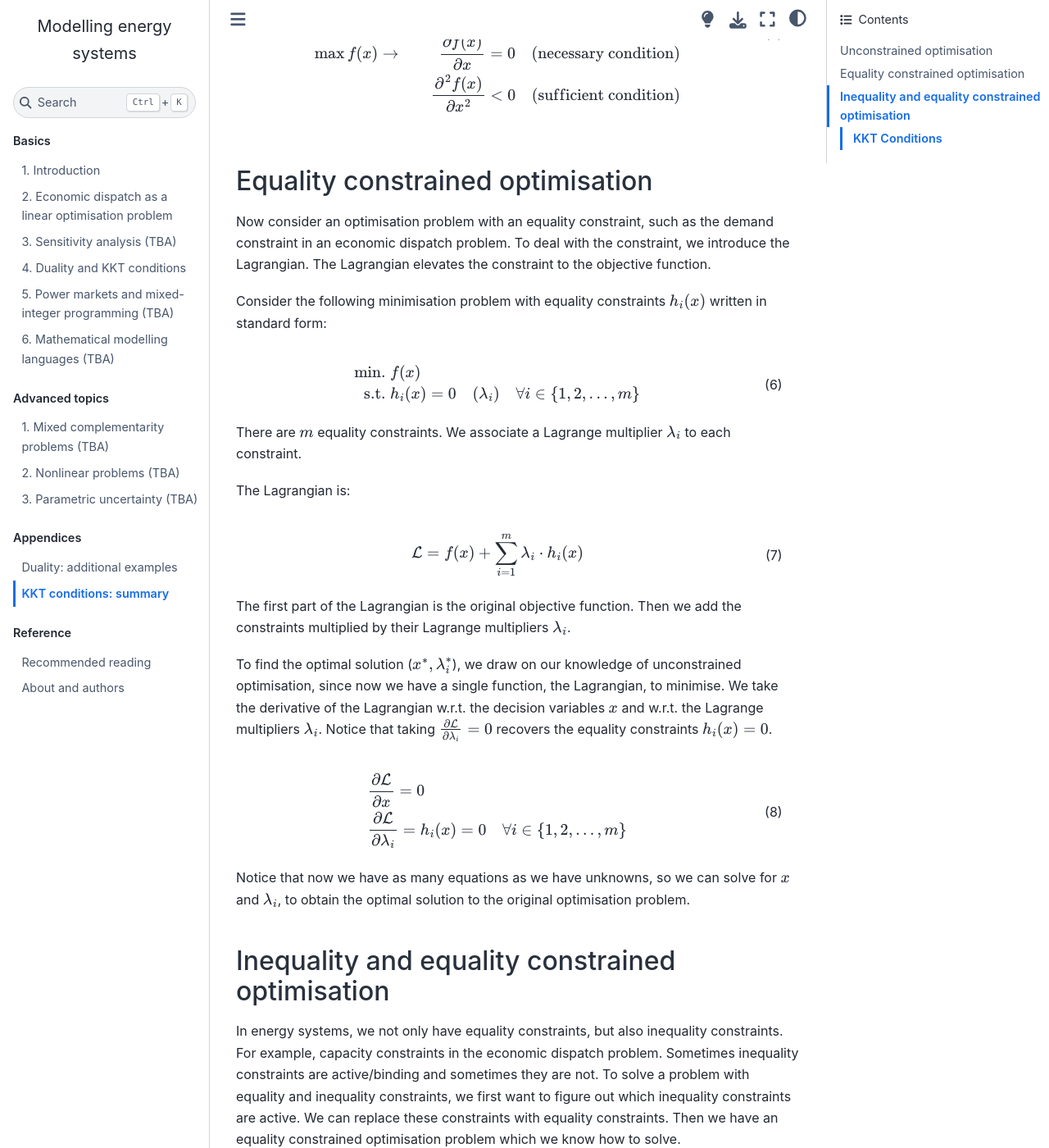
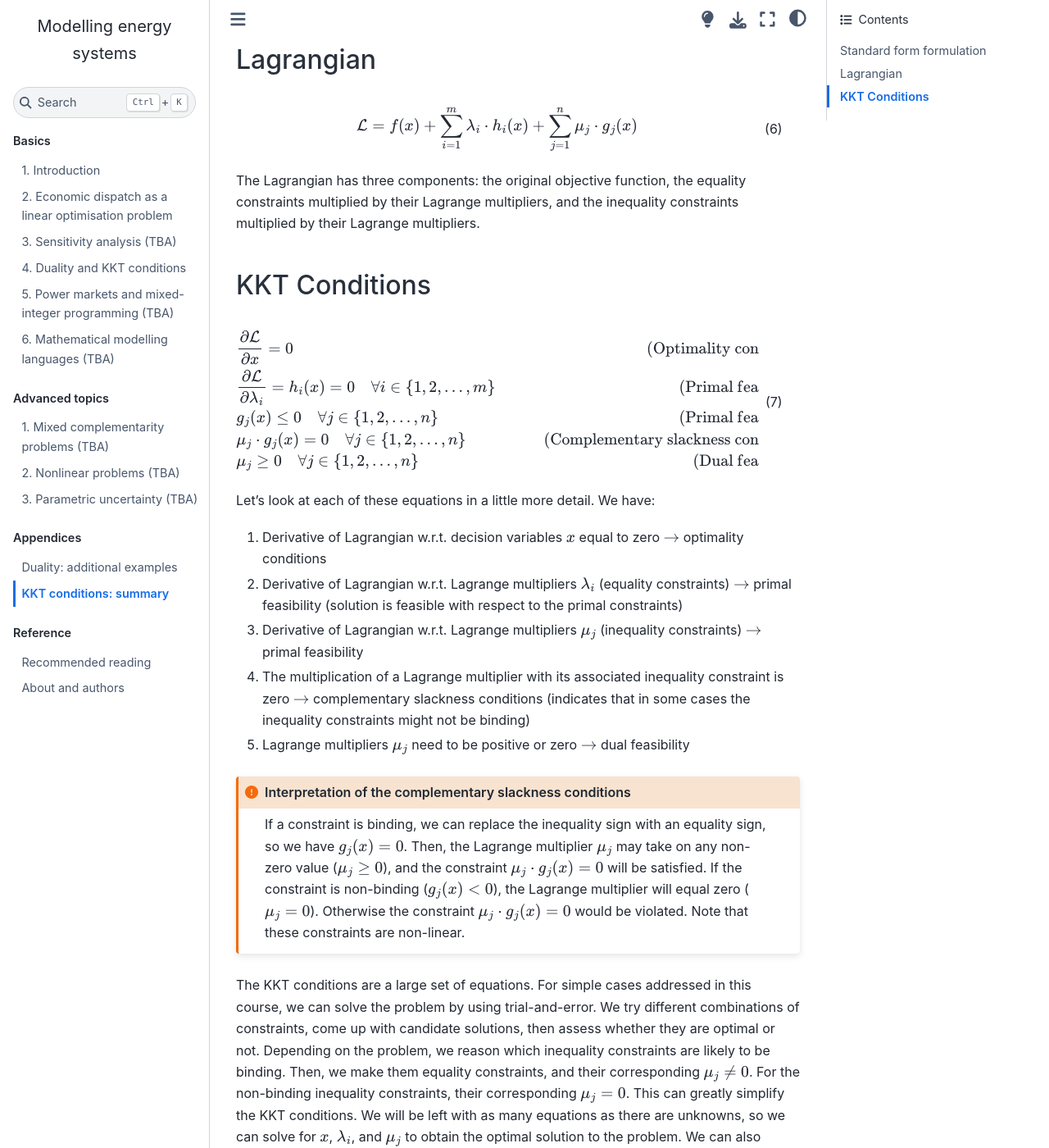
Before and after one commit to sjpfenninger/modelling-energy-systems, a Jupyter Book: the page built from appendix/kkts-summary.md, in a window 1280 px wide and 1400 px high, scrolled down 443 px. Shown: the whole window at 82% size. Built offline with Jupyter Book 1.0.4 settings and Sphinx 7.4.7 and the Sphinx Book theme 1.1.4, drawn with Linux system fonts in a browser that asks for light colours; comment, search, counter and statistics services are not loaded; some of the changed text lies outside the part shown.

Commit message:
Fix KKT summary

```diff
--- a/appendix/kkts-summary.md
+++ b/appendix/kkts-summary.md
@@ -1,71 +1,26 @@
 # KKT conditions: summary
 
-## Unconstrained optimisation
+## Standard form formulation
 
-Let's go back to basic optimisation (high school mathematics). Whenever you had to optimise (minimise or maximise) a function, you were doing unconstrained optimisation. To determine the optimum of a certain function, we should take the derivative of that function w.r.t. the decision variable $x$ and equate it to zero. Then we take the second order derivative to see if it is a minimum or maximum.
-
-\begin{align}
-    \min f(x) & \rightarrow & \frac{\partial f(x)}{\partial x} =  0 \quad \text{(necessary condition)} \\
-    & & \frac{\partial^2 f(x)}{\partial x^2} > 0 \quad \text{(sufficient condition)} \\
-    \max f(x) & \rightarrow & \frac{\partial f(x)}{\partial x} =  0 \quad \text{(necessary condition)} \\
-    & & \frac{\partial^2 f(x)}{\partial x^2} < 0 \quad \text{(sufficient condition)} \\
-\end{align}
-
-## Equality constrained optimisation
-
-Now consider an optimisation problem with an equality constraint, such as the demand constraint in an economic dispatch problem. To deal with the constraint, we introduce the Lagrangian. The Lagrangian elevates the constraint to the objective function.
-
-Consider the following minimisation problem with equality constraints $h_i(x)$ written in standard form:
-\begin{align}
-    \text{min.} \; & f(x) \\
-    \text{s.t.} \; & h_i(x) = 0 \quad (\lambda_i) \quad \forall i \in \{1,2,...,m\}
-\end{align}
-There are $m$ equality constraints. We associate a Lagrange multiplier $\lambda_i$ to each constraint.
-
-The Lagrangian is:
-\begin{equation}
-    \mathcal{L} = f(x) + \sum_{i=1}^m \lambda_i \cdot h_i(x)
-\end{equation}
-The first part of the Lagrangian is the original objective function. Then we add the constraints multiplied by their Lagrange multipliers $\lambda_i$.
-
-To find the optimal solution ($x^*, \lambda_i^*$), we draw on our knowledge of unconstrained optimisation, since now we have a single function, the Lagrangian, to minimise. We take the derivative of the Lagrangian w.r.t. the decision variables $x$ and w.r.t. the Lagrange multipliers $\lambda_i$. Notice that taking $\frac{\partial \mathcal{L}}{\partial \lambda_i} = 0$ recovers the equality constraints $h_i(x) = 0$.
-
-\begin{align}
-    & \frac{\partial \mathcal{L}}{\partial x} = 0 \\
-    & \frac{\partial \mathcal{L}}{\partial \lambda_i} = h_i(x) = 0 \quad \forall i \in  \{1,2,...,m\}
-\end{align}
-
-Notice that now we have as many equations as we have unknowns, so we can solve for $x$ and $\lambda_i$, to obtain the optimal solution to the original optimisation problem.
-
-## Inequality and equality constrained optimisation
-In energy systems, we not only have equality constraints, but also inequality constraints. For example, capacity constraints in the economic dispatch problem. Sometimes inequality constraints are active/binding and sometimes they are not. To solve a problem with equality and inequality constraints, we first want to figure out which inequality constraints are active. We can replace these constraints with equality constraints. Then we have an equality constrained optimisation problem which we know how to solve.
-
-However, for most problems, we do not know which constraints will be binding. So, we use a set of optimality conditions called Karush-Kuhn-Tucker (KKT) conditions to reflect the fact that in some cases inequality constraints are binding and in some cases they are not.
-
-Consider the general inequality and equality constrained optimisation problem written in standard form:
+Consider the following general inequality and equality constrained optimisation problem written in a standard form:
 
 \begin{align}
     \text{min.} \; & f(x) \\
     \text{s.t.} \; & h_i(x) = 0 \quad (\lambda_i) \quad \forall i \in \{1,2,...,m\}  \\
     & g_j(x) \leq 0 \quad (\mu_j) \quad \forall j \in \{1,2,...,n\}
 \end{align}
+
 There are $m$ equality constraints associated with Lagrange multipliers $\lambda_i$ and $n$ inequality constraints associated with Lagrange multipliers $\mu_j$.
 
-:::{admonition} Standard Form
-:class: note
+## Lagrangian
 
-In standard form, the constraints are written separately with a zero on the right-hand side. For equality constraints, we have "= 0". For inequality constraints, we have "$\leq$ 0" (not "$\geq$ 0"). We will write all problems in standard form first so it is easier to write the Lagrangian and KKT conditions.
-:::
-
-The Lagrangian is:
 \begin{equation}
     \mathcal{L} = f(x) + \sum_{i=1}^m \lambda_i \cdot h_i(x) + \sum_{j=1}^{n} \mu_j \cdot g_j(x)
 \end{equation}
+
 The Lagrangian has three components: the original objective function, the equality constraints multiplied by their Lagrange multipliers, and the inequality constraints multiplied by their Lagrange multipliers.
 
-### KKT Conditions
-
-Then we derive the following set of equations that characterises the optimal solution. These are the KKT conditions.
+## KKT Conditions
 
 \begin{align}
     & \frac{\partial \mathcal{L}}{\partial x} = 0   \quad & (\text{Optimality conditions})\\
```
